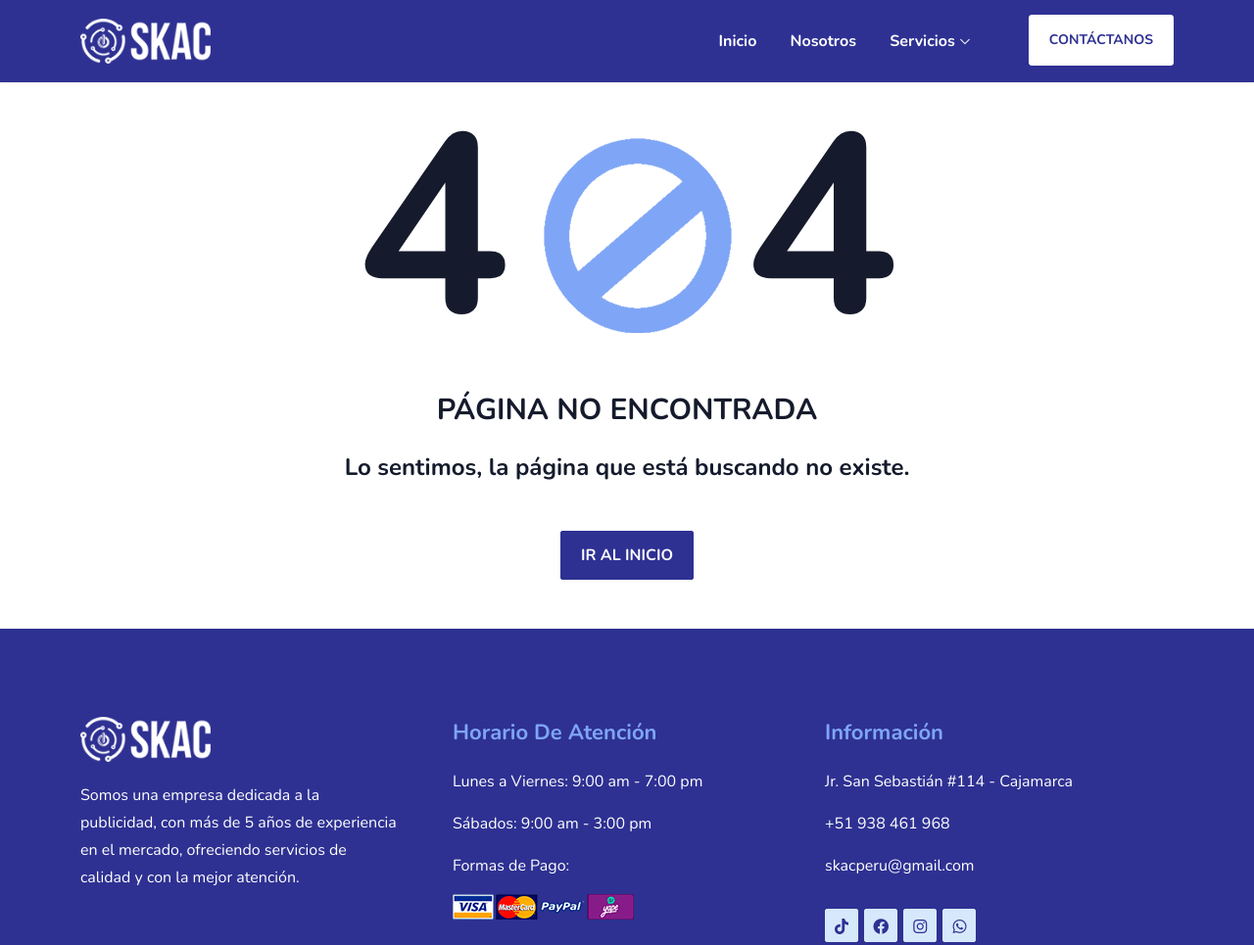
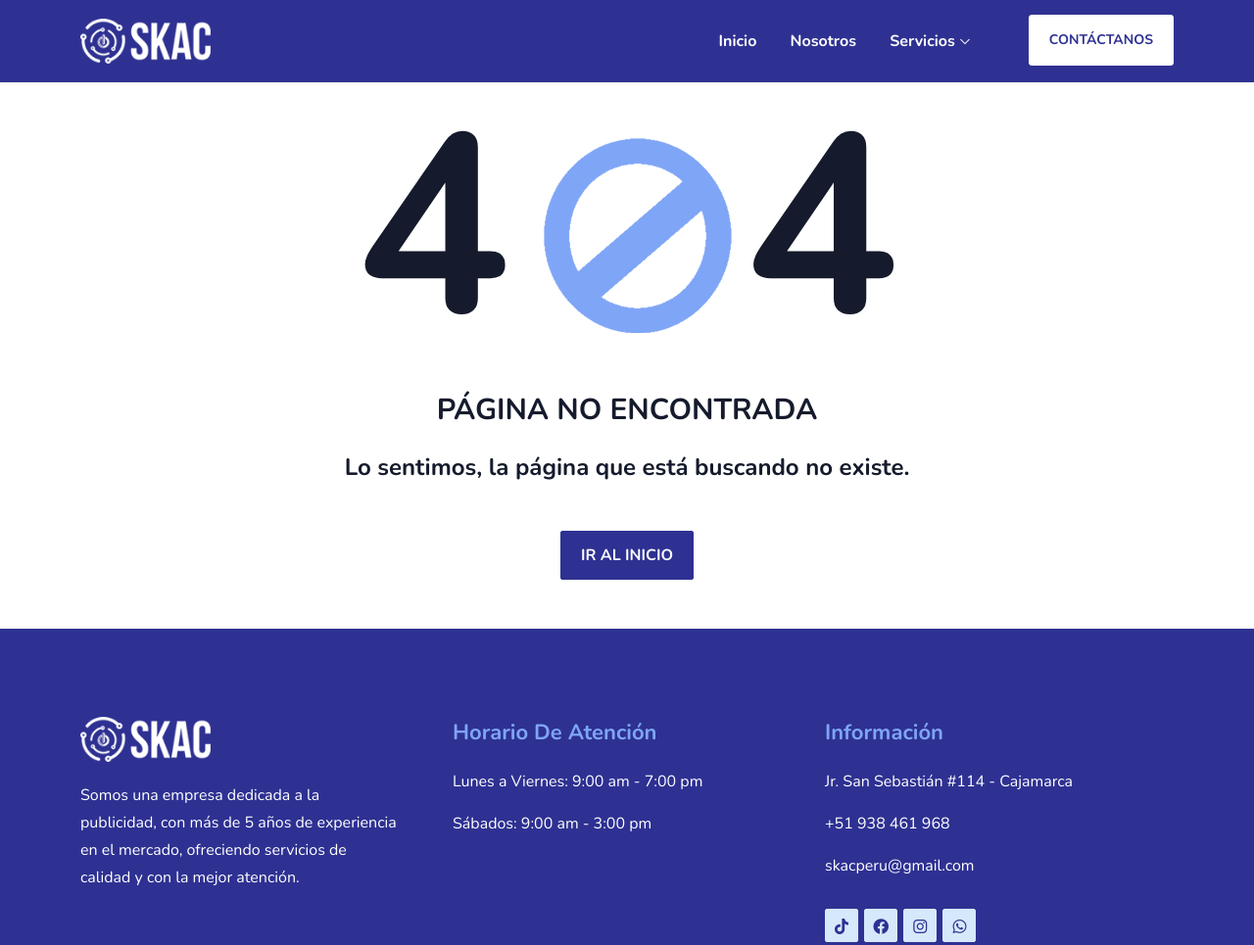
Before and after one commit to scarldrxdsgr/Skac_Peru, a plain HTML site: page 404.html in a window 1280 px wide. Shown: the top 965 px of the page at 98% size. Drawn offline with Linux system fonts and the light colour scheme.

Commit message:
eliminado formas de pago

```diff
--- a/404.html
+++ b/404.html
@@ -172,10 +172,7 @@
                   <div class="footer-contacts">
                     <p>Lunes a Viernes: 9:00 am - 7:00 pm</p>
                     <p>Sábados: 9:00 am - 3:00 pm</p>
-                    <div>
-                      <p>Formas de Pago:</p>
-                      <img src="images/visa.png" alt="Pago" />
-                    </div>
+
                   </div>
                 </div>
               </div>
```
Also changed, not shown: contacto.html (+1 -4 lines), desarrollo-de-software.html (+1 -4 lines), diseño-de-marca.html (+1 -4 lines), diseño-gráfico.html (+1 -4 lines), index.html (+1 -4 lines), nosotros.html (+1 -4 lines), publicidad-y-eventos.html (+1 -4 lines).
